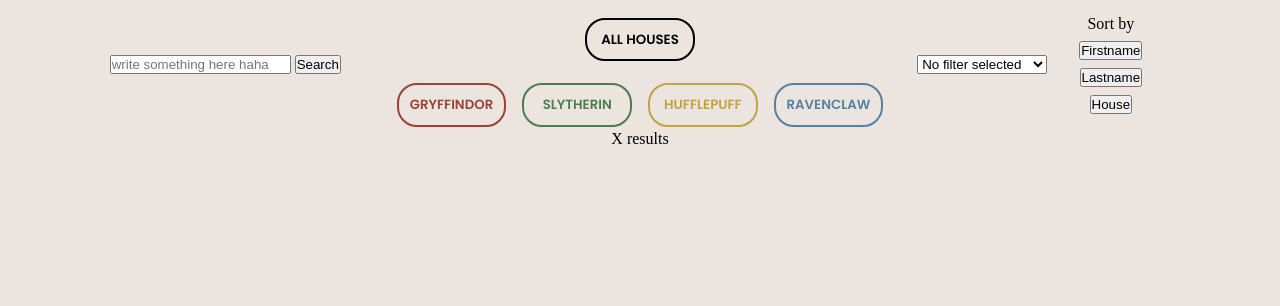
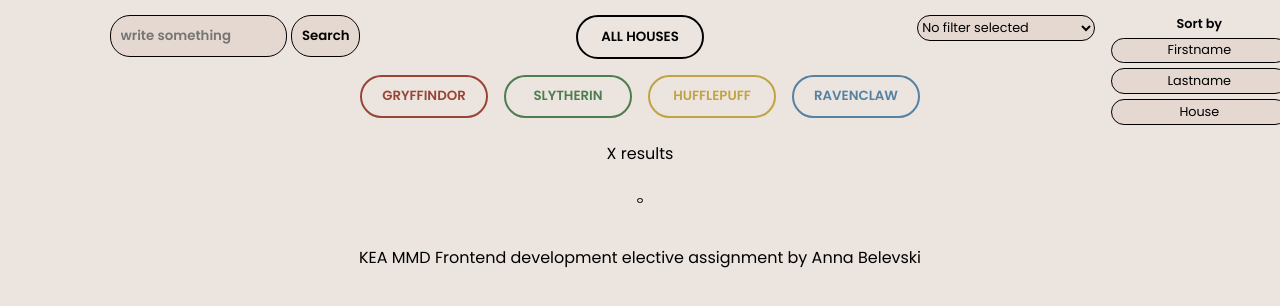
Before and after one commit to pannibel/Hogwarts-assignment, a plain HTML site: page index.html in a window 1280 px wide. Shown: the part 112-418 px from the top of the page. Drawn offline with Linux system fonts and the light colour scheme; no server answers.

Commit message:
main stuff lookin good

```diff
--- a/index.html
+++ b/index.html
@@ -19,7 +19,7 @@
             <section id="searching">
                 <div id="search_bar">
                     <label for="input"></label>
-                    <input type="text" name="input" id="input" placeholder="write something here haha">
+                    <input type="text" name="input" id="input" placeholder="write something">
                     <button id="search_button">Search</button>
                 </div>
             </section>
@@ -109,6 +109,10 @@
 
     </main>
 
+    <footer>
+        <p>KEA MMD Frontend development elective assignment by Anna Belevski</p>
+    </footer>
+
 </body>
 <script src="script.js"></script>
 </html>
--- a/style.css
+++ b/style.css
@@ -24,13 +24,15 @@
 
 
     /* !spacings */
+    --spacing-xxsmall: 0.3rem;
     --spacing-xsmall: 0.618rem;
     --spacing-small: 1rem;
     --spacing-medium: 1.618rem;
     --spacing-large: 2.618rem;
     --spacing-xlarge: 4.236rem;
     --spacing-xxlarge: 6.854rem;
-    --spacing-xxxlarge: 11.089rem;
+    --spacing-xxxlarge: 8rem;
+    --spacing-largest: 11.089rem;
 
     /* !Animation easing */
     --animation-easing: cubic-bezier(0, 0.99, 0.74, 1);
@@ -47,6 +49,13 @@
 
 body {
     background-color: var(--color-background);
+}
+
+main {
+    display: grid;
+    grid-template-columns: 25% 50% 25%;
+    grid-template-rows: auto;
+    justify-content: center;
 }
 
 img {
@@ -86,23 +95,63 @@ h2 {
     line-height: var(--spacing-small);
 }
 
+
+
+/* * ACRTIVITY BAR SECTION * */
+
 .activity_bar {
+    grid-row: 1 / 2;
+    grid-column: 1 / 4;
     position: relative;
     display: grid;
     grid-template-columns: repeat(8, 1fr);
     grid-template-rows: 1fr, 1fr;
     margin-left: var(--spacing-xxlarge);
     margin-right: var(--spacing-xxlarge);
-    justify-content: space-around;
     gap: var(--spacing-small);
+    align-items: start;
 }
+
+
+/* ? SEARCHING */
 
 #searching {
     grid-column: 1 / 3;
     grid-row: 1 / 2;
     display: flex;
     align-items: center;
+    align-self: start;
 }
+
+#input {
+    padding: var(--spacing-xsmall);
+    width: var(--spacing-largest);
+    border-radius: 20px;
+    border-style: solid;
+    border-width: 1px;
+    border-color: var(--color-black);
+    background-color: var(--color-backgroundshade);
+
+    font-family: var(--font-family_primary);
+    font-weight: 600;
+    cursor: pointer;
+}
+
+#search_bar button {
+    padding: var(--spacing-xsmall);
+    border-radius: 20px;
+    border-style: solid;
+    border-width: 1px;
+    border-color: var(--color-black);
+    background-color: var(--color-backgroundshade);
+
+    font-family: var(--font-family_primary);
+    font-weight: 600;
+    cursor: pointer;
+}
+
+
+/* ? HOUSE FILTER BUTTONS */
 
 #house_filtering {
     grid-column: 3 / 7;
@@ -123,9 +172,10 @@ h2 {
     padding: var(--spacing-xsmall);
     justify-content: center;
     align-items: center;
-    width: var(--spacing-xxlarge);
-    border-radius: 20px;
+    width: var(--spacing-xxxlarge);
+    border-radius: 25px;
     border-style: solid;
+    border-width: 2px;
     font-family: var(--font-family_primary);
     text-transform: uppercase;
     font-weight: 600;
@@ -208,27 +258,77 @@ h2 {
 }
 
 
+/* ? FILTERING AND SORTING BUTTONS */
+
 #filtering_and_sorting {
     grid-column: 7 / 9;
     grid-row: 1 / 2;
-    display: flex;
-    gap: 2rem;
-    align-items: center;
+    display: grid;
+    grid-template-columns: 1fr 1fr;
+    grid-template-rows: repeat(4, 1fr);
+    column-gap: var(--spacing-small);
+}
+
+#options {
+    position: relative;
+    width: var(--spacing-largest);
+    height: var(--spacing-medium);
+    border-radius: 20px;
+    border-style: solid;
+    border-color: var(--color-black);
+    border-width: 1px;
+    background-color: var(--color-backgroundshade);
+
+    font-family: var(--font-family_primary);
+    font-size: var(--font-xsmall);
+    font-weight: 400;
+    color: #000;
+    cursor: pointer;
 }
 
 #sort {
+    grid-column: 2 / 3;
+    grid-row: 1 / 5;
     display: flex;
     flex-direction: column;
     align-items: center;
-    gap: 0.5rem;
+    gap: var(--spacing-xxsmall);
 }
 
-button.filter {
-    width: 5rem;
-
+#sort label {
+    font-family: var(--font-family_primary);
+    font-size: var(--font-xsmall);
+    font-weight: 600;
+    color: #000;
 }
 
+#sort button {
+    position: relative;
+    width: var(--spacing-largest);
+    height: var(--spacing-medium);
+    border-radius: 20px;
+    border-style: solid;
+    border-color: var(--color-black);
+    border-width: 1px;
+    background-color: var(--color-backgroundshade);
+
+    font-family: var(--font-family_primary);
+    font-size: var(--font-xsmall);
+    font-weight: 400;
+    color: #000;
+    cursor: pointer;
+}
+
+#sort button:hover {
+    background-color: var(--color-black);
+    color: var(--color-backgroundshade);
+}
+
+/* * DISPLAYED NR * */
+
 #dn_container {
+    grid-column: 2 / 3;
+    grid-row: 2 / 3;
     position: relative;
     display: flex;
     place-content: center;
@@ -238,25 +338,62 @@ button.filter {
 
 #displayedNumber {
     position: relative;
+    font-family: var(--font-family_primary);
+    font-size: var(--font-small);
+    font-weight: 400;
+    color: #000;
 }
 
 
+/* * STUDENT LIST ≤ */
+
 #student_list {
+    grid-column: 2 / 3;
+    grid-row: 3 / 4;
     position: relative;
     display: flex;
     flex-direction: column;
-    justify-content: center;
-    align-items: flex-start;
-    gap: 1rem;
-    margin: 0 30rem 0 30rem;
+    justify-self: center;
+    gap: 0.1rem;
+    padding: 0.1rem;
+
+    background-color: var(--color-backgroundshade);
+    border-radius: 22px;
+    border-style: solid;
+    border-color: var(--color-black);
+    border-width: 1px;
 }
 
 .student {
     display: flex;
     flex-direction: row;
-    justify-content: space-around;
     align-items: center;
     gap: 2rem;
+    padding: var(--spacing-xsmall);
+
+    background-color: var(--color-backgroundshade);
+    border-radius: 20px;
+    border-style: solid;
+    border-color: var(--color-black);
+    border-width: 1px;
+}
+
+#name_and_house {
+    display: flex;
+    flex-direction: column;
+}
+
+.student h3 {
+    font-family: var(--font-family_primary);
+    font-size: var(--font-small);
+    color: #000;
+}
+
+.student h4 {
+    font-family: var(--font-family_primary);
+    font-size: var(--font-small);
+    font-weight: 400;
+    color: #000;
 }
 
 
@@ -291,3 +428,17 @@ button.filter {
     z-index: 1;
     justify-self: center;
 }
+
+
+
+
+
+
+footer {
+    display: flex;
+    justify-content: center;
+    padding: var(--spacing-large);
+    font-family: var(--font-family_primary);
+    font-size: var(--font-small);
+    color: #000;
+}
```
